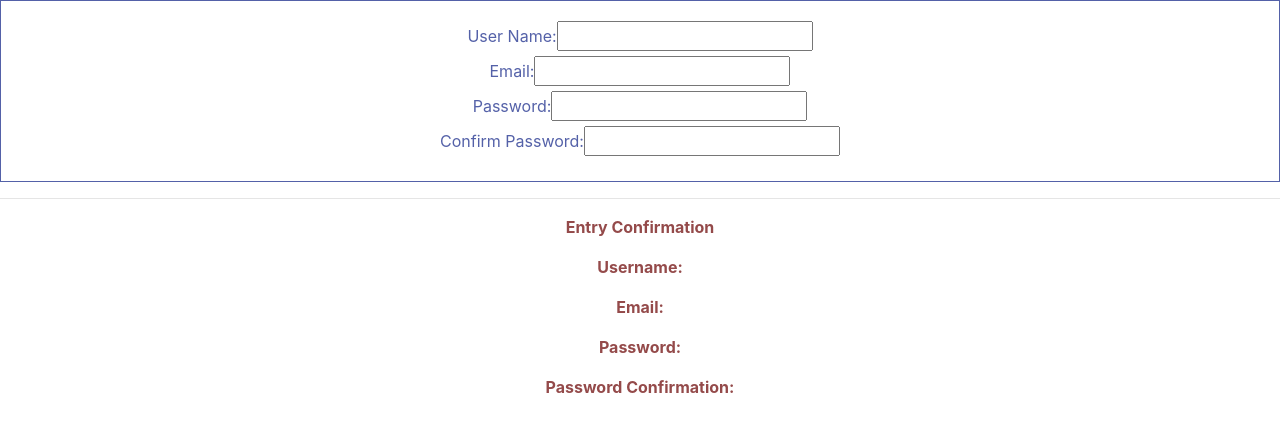
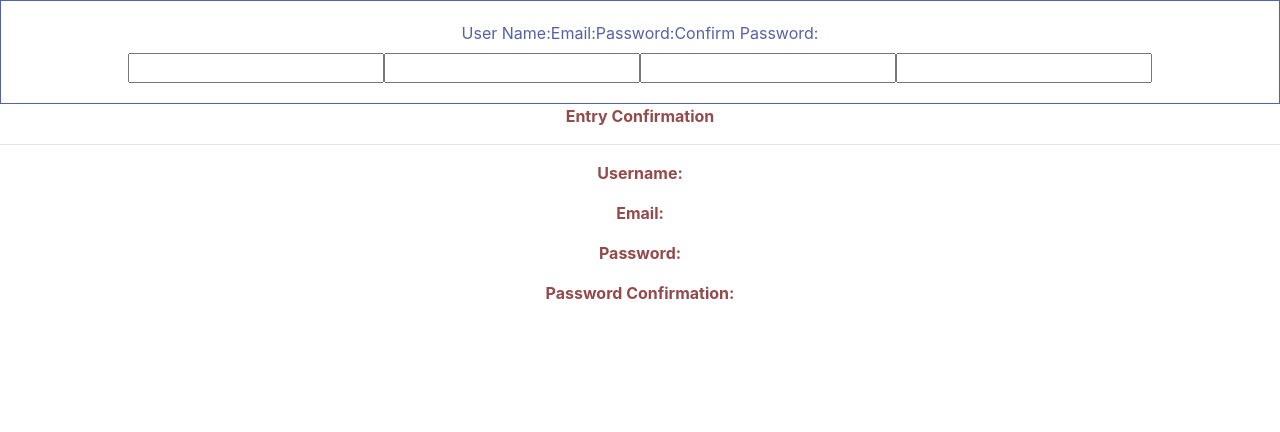
Before and after one commit to geeeedev/sandbox-react, a React (Create React App) app: page / in a window 1280 px wide. Shown: the top 432 px of the page. Built offline with nearby package versions, Linux system fonts and the light colour scheme.

Commit message:
added className

```diff
--- a/src/compFormSCSS/LoginDisplay.js
+++ b/src/compFormSCSS/LoginDisplay.js
@@ -1,20 +1,23 @@
 import React from "react";
-import "./css/Login.css"    //importing post-scss css
+import "./css/Login.css"; //importing post-scss css
 
 const LoginDisplay = (props) => {
-    const {username, email, password, cfmPswd} = props.data;
+  const { username, email, password, cfmPswd } = props.data;
 
-    return (
-        <div className="display">
-          <hr />
-          <p>Entry Confirmation</p>
-          <p>Username: {username}</p>
-          <p>Email: {email}</p>
-          <p>Password: {password}</p>
-          <p>Password Confirmation: {cfmPswd}</p>
+  return (
+    <>
+      <div className="display">
+        <p>Entry Confirmation</p>
+        <hr />
+        <div className="whereami">
+          <p className="displayEnteredInfo">Username: {username}</p>
+          <p className="displayEnteredInfo">Email: {email}</p>
+          <p className="displayEnteredInfo">Password: {password}</p>
+          <p className="displayEnteredInfo">Password Confirmation: {cfmPswd}</p>
         </div>
-    );
-
+      </div>
+    </>
+  );
 };
 
 export default LoginDisplay;
--- a/src/compFormSCSS/LoginFormValidation.js
+++ b/src/compFormSCSS/LoginFormValidation.js
@@ -1,6 +1,6 @@
 import React, { useState } from "react";
 import LoginDisplay from "./LoginDisplay";
-import "./css/Login.css"    //importing post-scss css
+import "./css/Login.css"; //importing post-scss css
 
 const LoginForm = () => {
   const [username, setUsername] = useState("");
@@ -59,46 +59,48 @@ const LoginForm = () => {
   return (
     <>
       <form>
-        <div>
-          <label htmlFor="username">User Name:</label>
+        <div className="flexSideBySide">
+          <div className="flexRowLabel">
+            <label htmlFor="username">User Name: </label>
+            <label htmlFor="email">Email: </label>
+            <label htmlFor="password">Password: </label>
+            <label htmlFor="cfmPswd">Confirm Password: </label>
+          </div>
+          <div className="flexRowInput">
             <input
               id="username"
               name="username"
               type="text"
               // onChange={(e)=>setUsername(e.target.value)}
               onChange={updateUsername}
+              className="inputField"
             />
-          {errUsername ? <span className="errWarning">{errUsername}</span> : ""}
-        </div>
-        <div>
-          <label htmlFor="email">Email:</label>
+            {errUsername ? <p className="errWarning">{errUsername}</p> : ""}
             <input
               id="email"
               name="email"
               type="email"
               onChange={(e) => updateEmail(e)}
+              className="inputField"
             />
-          {errEmail ? <span className="errWarning">{errEmail}</span> : ""}
-        </div>
-        <div>
-          <label htmlFor="password">Password:</label>
+            {errEmail ? <p className="errWarning">{errEmail}</p> : ""}
             <input
               id="password"
               name="password"
               type="password"
               onChange={updatePassword}
+              className="inputField"
             />
-          {errPassword ? <span className="errWarning">{errPassword}</span> : ""}
-        </div>
-        <div>
-          <label htmlFor="cfmPswd">Confirm Password:</label>
+            {errPassword ? <p className="errWarning">{errPassword}</p> : ""}
             <input
               id="cfmPswd"
               name="cfmPswd"
               type="password"
               onChange={updateCfmPswd}
+              className="inputField"
             />
-          {errCfmPswd ? <span className="errWarning">{errCfmPswd}</span> : ""}
+            {errCfmPswd ? <p className="errWarning">{errCfmPswd}</p> : ""}
+          </div>
         </div>
       </form>
 
```
Lines whose indentation alone changed are shown as unchanged.
